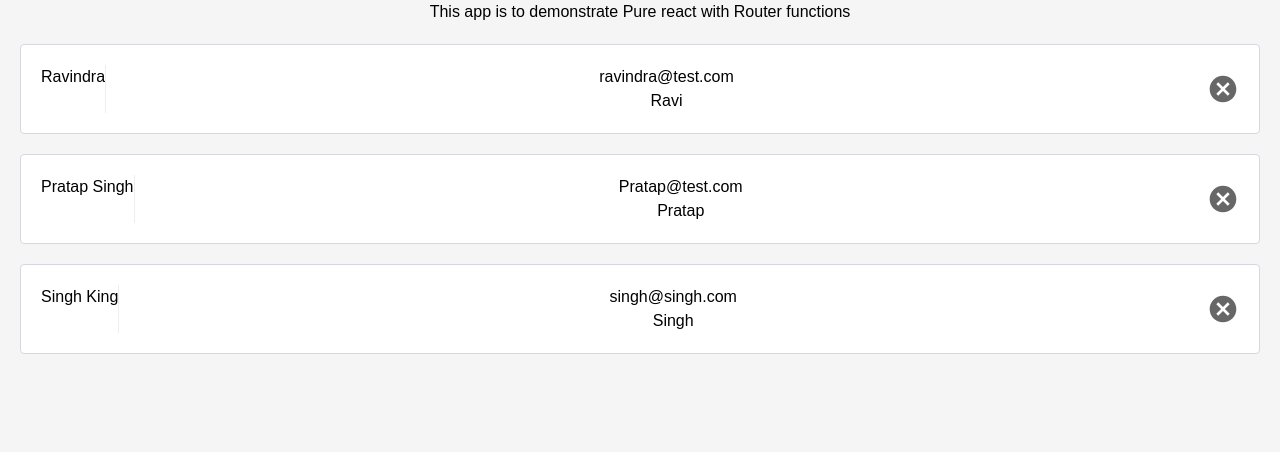
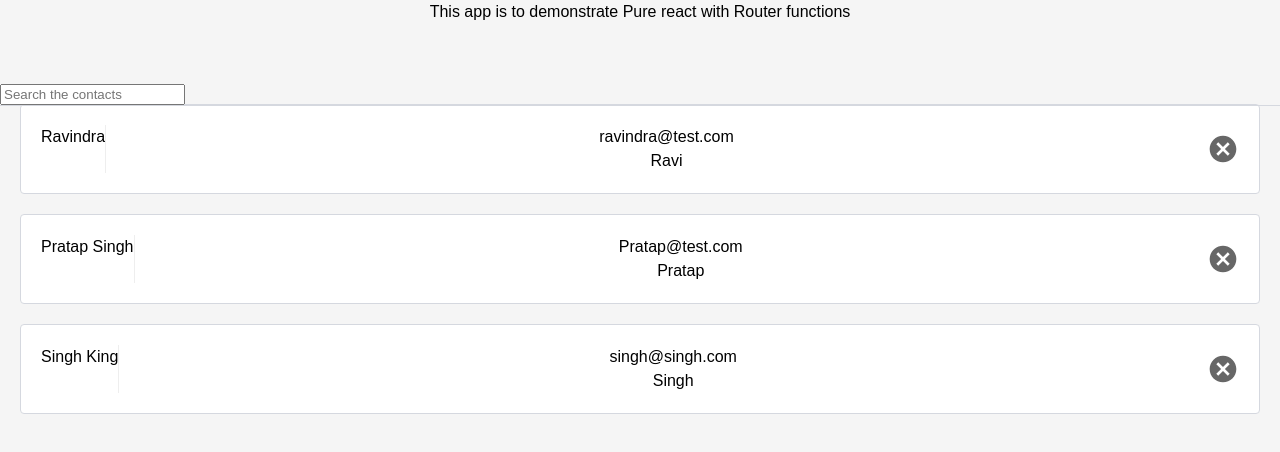
Before and after one commit to ravindragsingh/contactList_react, a React (Create React App) app: page / in a window 1280 px wide. Shown: the top 452 px of the page. Built offline with nearby package versions, Linux system fonts and the light colour scheme.

Commit message:
added input field for search

```diff
--- a/package.json
+++ b/package.json
@@ -3,8 +3,10 @@
   "version": "0.1.0",
   "private": true,
   "dependencies": {
+    "escape-string-regexp": "^1.0.5",
     "react": "^16.0.0",
-    "react-dom": "^16.0.0"
+    "react-dom": "^16.0.0",
+    "sort-by": "^1.2.0"
   },
   "devDependencies": {
     "react-scripts": "1.0.17"
--- a/src/ListContacts.js
+++ b/src/ListContacts.js
@@ -1,12 +1,23 @@
 import React, { Component } from 'react';
 
 class ListContacts extends Component {
+  state = {
+    query : ''
+  }
+
   render() {
     //console.log('props', this.props)
 
     return (
 
-       <ol className = 'contact-list'>
+      <div className = 'list-contacts'>
+
+        <div className = 'list-contacts-top'>
+          <input type="text"
+          placeholder = 'Search the contacts'/>
+
+        </div>
+          <ol className = 'contact-list'>
           {this.props.contacts.map((contact)=>
           <li className = 'contact-list-item'>{contact.name}
               <div className = 'contact-details'>
@@ -21,6 +32,8 @@ class ListContacts extends Component {
 
           ) }
        </ol>
+      </div>
+
     );
   }
 }
--- a/src/index.css
+++ b/src/index.css
@@ -82,7 +82,7 @@ body, .app {
 .list-contacts-top {
   position: fixed;
   width: 100%;
-  top: 0;
+  top: 10;
   border-bottom: 1px solid #d5d8df;
   display: flex;
 }
```
